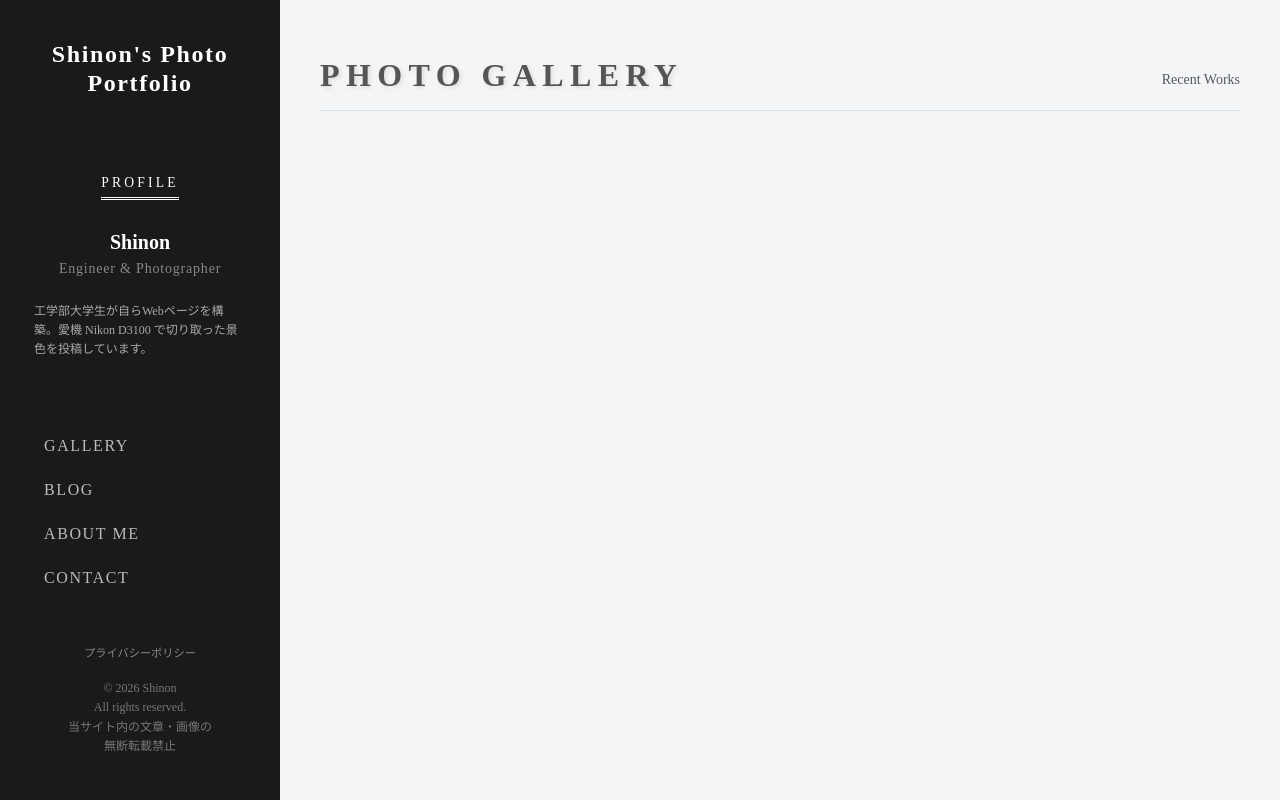
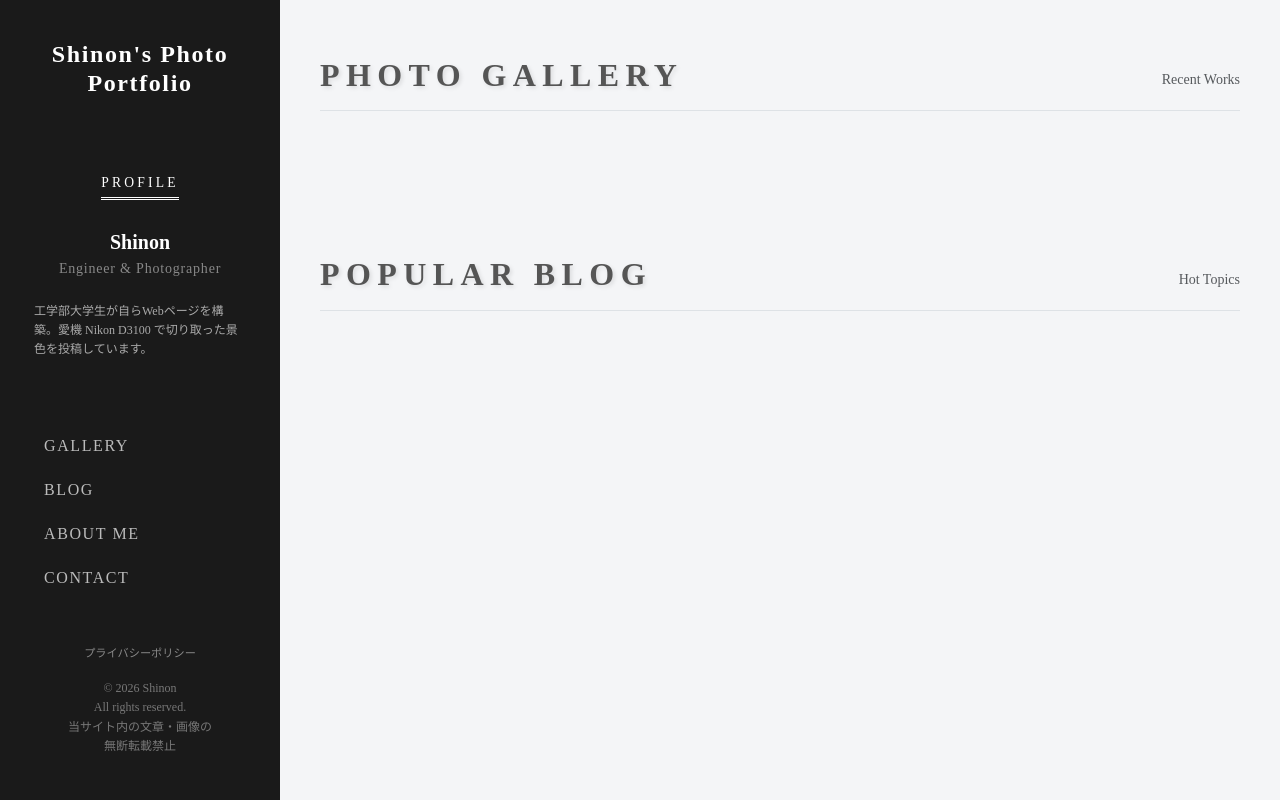
Before and after one commit to Shinon78/my-photo-portfolio, a Django app: page / in a window 1280 px wide. Run offline with Django 5.2, Linux system fonts and the light colour scheme; data that the repository does not hold is empty.

Commit message:
閲覧数ランキング

```diff
--- a/photos/models.py
+++ b/photos/models.py
@@ -19,6 +19,9 @@ class Post(models.Model):
 
     # TinyMCEを使用したリッチテキスト本文
     content = HTMLField("本文")
+
+    # ▼ 追加：人気記事表示のための閲覧数カウント
+    views = models.PositiveIntegerField("閲覧数", default=0)
 
     created_at = models.DateTimeField("投稿日", auto_now_add=True)
 
--- a/photos/templates/photos/index.html
+++ b/photos/templates/photos/index.html
@@ -2,7 +2,7 @@
 
 {% block content %}
 <style>
-    /* 1. タイトルの装飾（GALLERYに影を付ける） */
+    /* 1. タイトルの装飾（GALLERYなどに影を付ける） */
     .gallery-header {
         letter-spacing: 0.4rem;
         text-shadow: 2px 2px 4px rgba(0,0,0,0.1);
@@ -94,4 +94,46 @@
     </div>
     {% endfor %}
 </div>
+
+<div class="mt-5 pt-5 mb-5 py-3 border-bottom d-flex justify-content-between align-items-end">
+    <h2 class="gallery-header mb-0">POPULAR BLOG</h2>
+    <p class="text-muted small mb-1">Hot Topics</p>
+</div>
+
+<div class="row">
+    {% for blog in popular_posts %}
+    <div class="col-md-6 col-lg-4 mb-5">
+        <div class="card h-100 shadow-sm">
+
+            <div class="card-img-wrapper" style="height: 200px;">
+                {% if blog.image %}
+                <img src="{{ blog.image.url }}"
+                     class="card-img-top"
+                     alt="{{ blog.title }}"
+                     style="object-fit: cover; height: 100%; width: 100%;">
+                {% else %}
+                <div class="bg-secondary w-100 h-100 d-flex align-items-center justify-content-center text-white">
+                    <i class="bi bi-journal-text fs-1"></i>
+                </div>
+                {% endif %}
+            </div>
+
+            <div class="card-body p-4 d-flex flex-column text-center">
+                <h5 class="card-title fw-bold mb-3" style="font-size: 1.1rem;">{{ blog.title }}</h5>
+
+                <p class="card-text text-muted small text-start mb-4 flex-grow-1">
+                    {{ blog.content|striptags|truncatechars:50 }}
+                </p>
+
+                <div class="d-flex justify-content-between align-items-center mt-auto border-top pt-3">
+                    <small class="text-muted fw-bold"> {{ blog.views }} views</small>
+                    <a href="{% url 'photos:post_detail' blog.pk %}" class="btn btn-outline-dark btn-sm px-3 py-1 btn-view">READ</a>
+                </div>
+            </div>
+
+        </div>
+    </div>
+    {% endfor %}
+</div>
+
 {% endblock %}
--- a/photos/views.py
+++ b/photos/views.py
@@ -16,7 +16,13 @@ from .forms import InquiryForm
 
 def index(request):
     posts = PhotoPost.objects.all().order_by('-created_at')
-    return render(request, 'photos/index.html', {'posts': posts})
+    # ▼ 追加：人気記事（ブログ）を閲覧数順に3件取得
+    popular_posts = Post.objects.order_by('-views')[:3]
+
+    return render(request, 'photos/index.html', {
+        'posts': posts,
+        'popular_posts': popular_posts, # ▼ トップページに人気記事のデータを渡す
+    })
 
 def detail(request, pk):
     post = get_object_or_404(PhotoPost, pk=pk)
@@ -29,12 +35,19 @@ class PostListView(ListView):
     model = Post
     template_name = 'photos/post_list.html'
     context_object_name = 'posts'
-    paginate_by = 5
+    # paginate_by = 5  👈 修正：ページ分割を解除し、全記事を1ページに表示するようにしました
     ordering = ['-created_at']
 
 class PostDetailView(DetailView):
     model = Post
     template_name = 'photos/post_detail.html'
+
+    # ▼ 追加：ブログ記事が開かれるたびに、閲覧数(views)を1増やす処理
+    def get_object(self, queryset=None):
+        obj = super().get_object(queryset=queryset)
+        obj.views += 1
+        obj.save(update_fields=['views'])
+        return obj
 
 # ==========================================
 # お問い合わせフォーム用ビュー
@@ -95,6 +108,7 @@ def robots_txt(request):
 
 def privacy_policy(request):
     return render(request, 'photos/privacy.html')
+
 def ads_txt(request):
     # シノさんのAdSense専用IDが組み込まれた証明テキストです
     text = "google.com, pub-8285052881088341, DIRECT, f08c47fec0942fa0"
```
